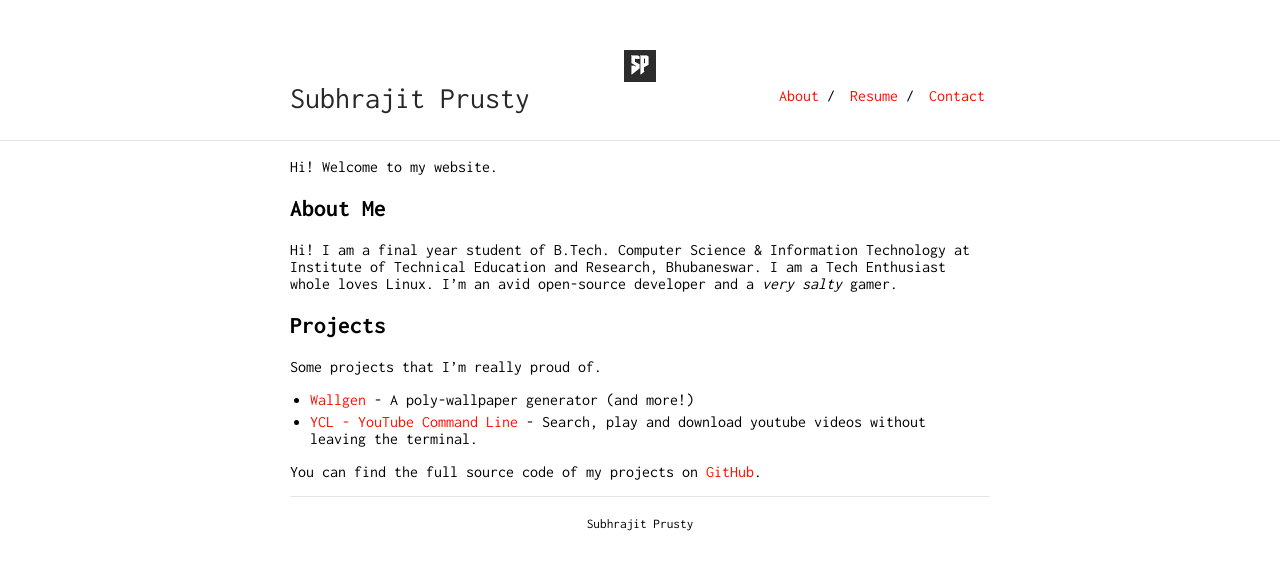
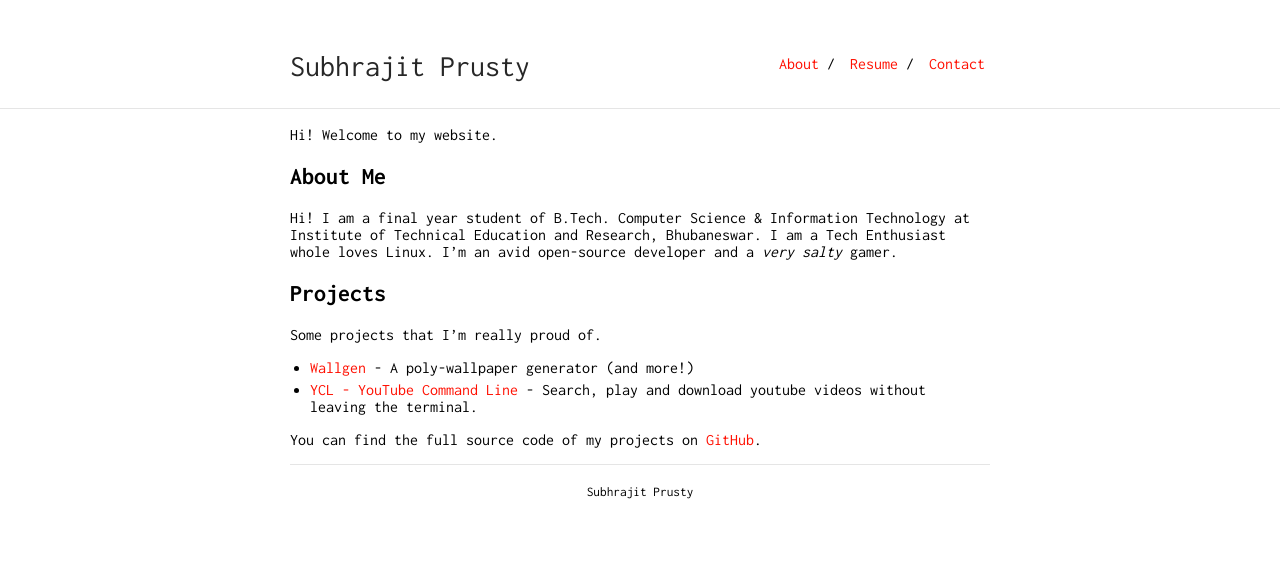
Before and after one commit to SubhrajitPrusty/SubhrajitPrusty.github.io, a Jekyll site: the page built from index.md, in a window 1280 px wide. Shown: the top 570 px of the page. Built offline with Jekyll 4.4.1, drawn with Linux system fonts in a browser that asks for light colours.

Commit message:
removed logo

```diff
--- a/_config.yml
+++ b/_config.yml
@@ -3,7 +3,7 @@ url: "https://subhrajitpy.me"
 baseurl: "/"
 
 markdown: kramdown
-ins_logo: media/favicon.png
+#ins_logo: ./media/favicon.png
 
 tracking_id: #
 
```
